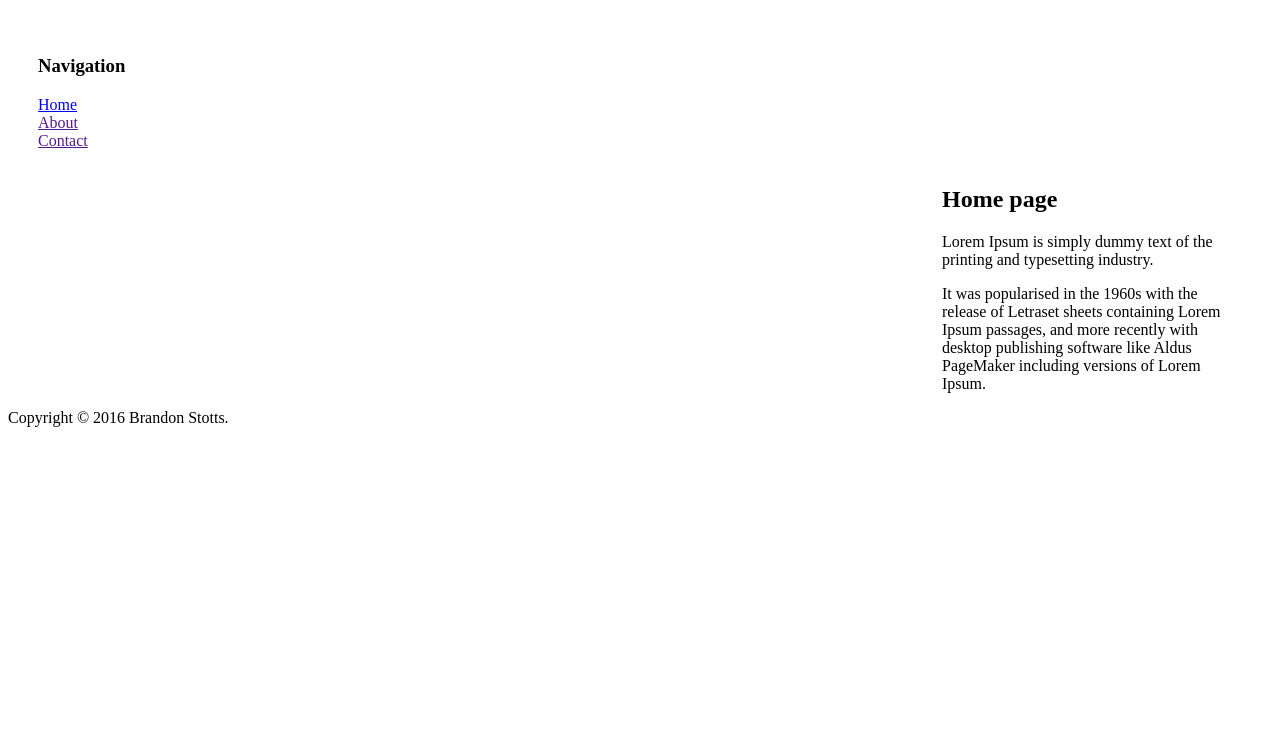
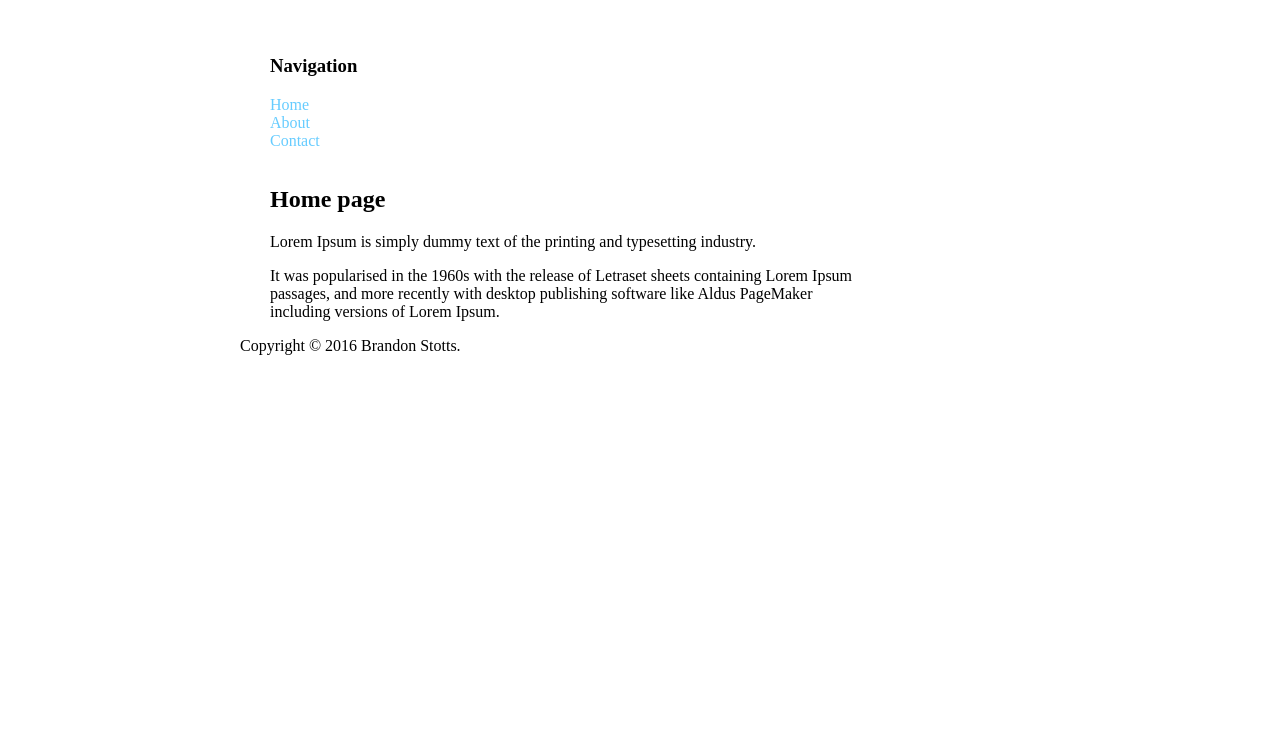
Before and after one commit to brandonstotts/css_tutorial, a plain HTML site: page index.html in a window 1280 px wide. Shown: the part 60-800 px from the top of the page. Drawn offline with Linux system fonts and the light colour scheme.

Commit message:
CSS Changes.

```diff
--- a/style.css
+++ b/style.css
@@ -3,13 +3,13 @@ body {
 }
 
 a {
-	text-decoration: none
-	color: red;
+	text-decoration: none;
+	color: #66CCFF;
 }
 
 #container {
 	background-color: white;
-	width: 800px
+	width: 800px;
 	margin-left: auto;
 	margin-right: auto;
 }
@@ -39,8 +39,8 @@ a {
 }
 
 #main {
-	width: 300px;
-	float: right;
+	width: 600px;
+	float: left;
 }
 
 #footer {
```
